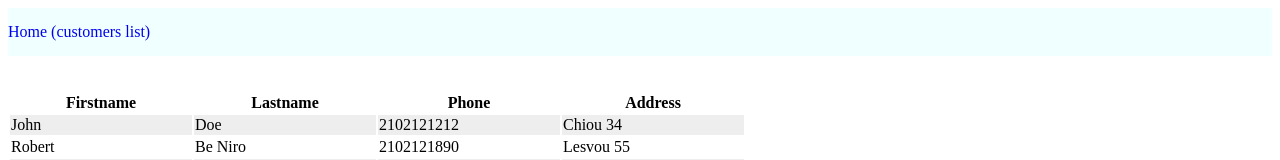
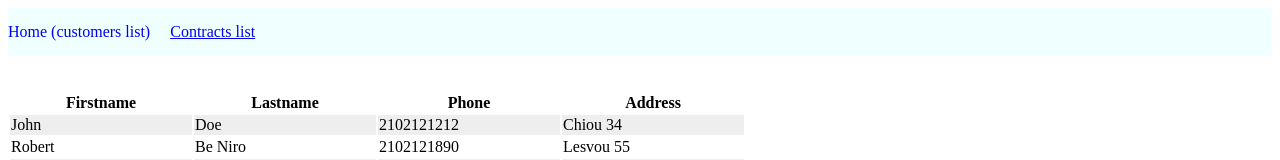
Before and after one commit to thodorisk/trainingAngular, an Angular app: page /customers in a window 1280 px wide. Shown: the top 160 px of the page. Built offline with nearby package versions, Linux system fonts and the light colour scheme; data requests are answered from the project's data file.

Commit message:
lesson-7 Updates

```diff
--- a/src/app/app-routing.module.ts
+++ b/src/app/app-routing.module.ts
@@ -1,10 +1,12 @@
 import { NgModule } from '@angular/core';
 import { RouterModule, Routes } from '@angular/router';
 import { CustomersListComponent } from './customers-list/customers-list.component';
+import { ErrorPageComponent } from './error-page/error-page.component';
 
 const routes: Routes = [
+  {path: 'customers', component: CustomersListComponent},
   {path: '', pathMatch: 'full', redirectTo: 'customers'},
-  {path: 'customers', component: CustomersListComponent},
+  {path: '**', component: ErrorPageComponent}
 ];
 
 @NgModule({
--- a/src/app/app.component.html
+++ b/src/app/app.component.html
@@ -2,6 +2,7 @@
     <ul class="menu-list">
         <li class="menu-list-item">
             <a routerLink="/customers" routerLinkActive="active">Home (customers list)</a>
+            <a routerLink="/contracts" routerLinkActive="active">Contracts list</a>
         </li>
     </ul>
 </nav>
--- a/src/app/app.component.scss
+++ b/src/app/app.component.scss
@@ -1,6 +1,10 @@
 nav {
     margin-bottom: 35px;
     background-color: azure;
+
+    a {
+        margin-right: 20px;
+    }
 }
 
 .menu-list {
--- a/src/app/app.module.ts
+++ b/src/app/app.module.ts
@@ -5,11 +5,13 @@ import { HttpClientModule } from '@angular/common/http';
 import { AppRoutingModule } from './app-routing.module';
 import { AppComponent } from './app.component';
 import { CustomersListComponent } from './customers-list/customers-list.component';
+import { ErrorPageComponent } from './error-page/error-page.component';
 
 @NgModule({
   declarations: [
     AppComponent,
-    CustomersListComponent
+    CustomersListComponent,
+    ErrorPageComponent
   ],
   imports: [
     BrowserModule,
--- /dev/null
+++ b/src/app/error-page/error-page.component.html
@@ -0,0 +1,4 @@
+<p>This url does not exist!</p>
+<p>
+    <a routerLink="/customers">Return to homepage.</a>
+</p>
--- /dev/null
+++ b/src/app/error-page/error-page.component.ts
@@ -0,0 +1,15 @@
+import { Component, OnInit } from '@angular/core';
+
+@Component({
+  selector: 'app-error-page',
+  templateUrl: './error-page.component.html',
+  styleUrls: ['./error-page.component.scss']
+})
+export class ErrorPageComponent implements OnInit {
+
+  constructor() { }
+
+  ngOnInit(): void {
+  }
+
+}
```
Also changed, not shown: src/app/error-page/error-page.component.scss (added), 1 other file (tests, documents, lock files or other folders).
